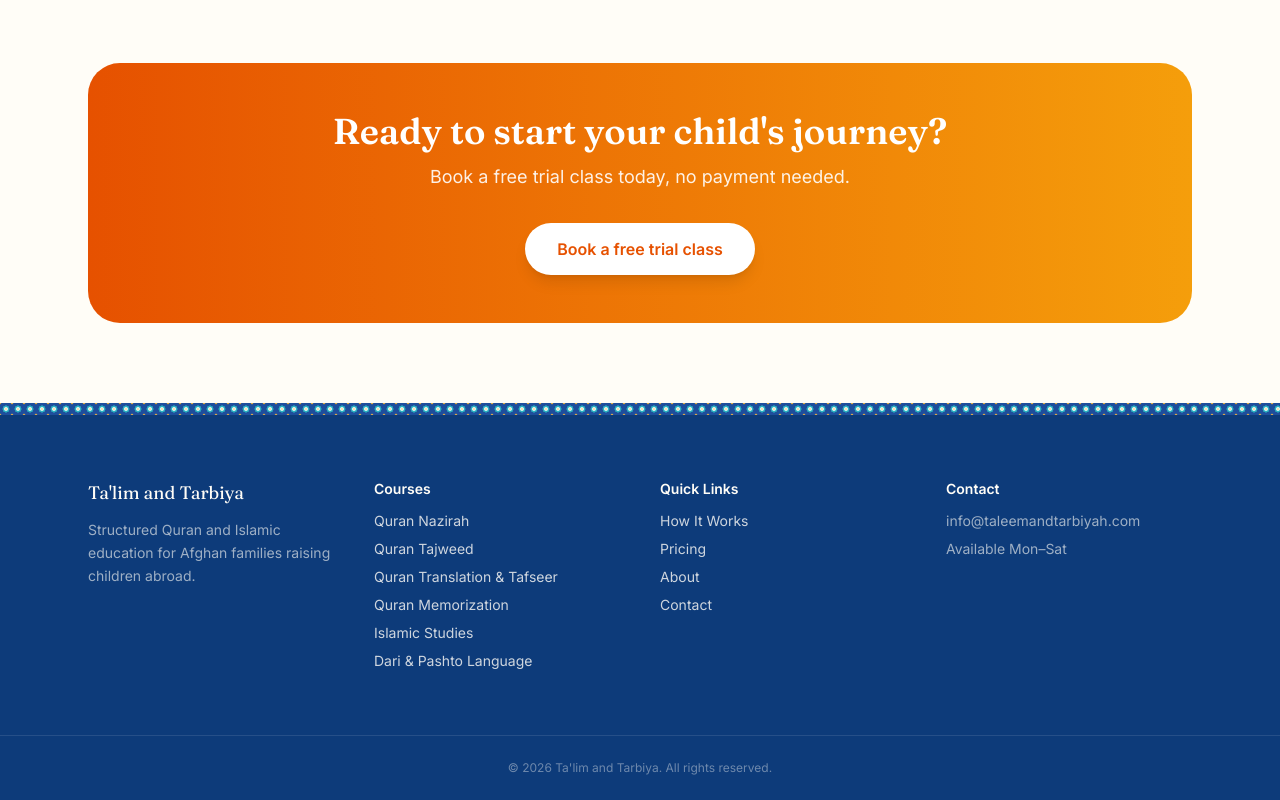
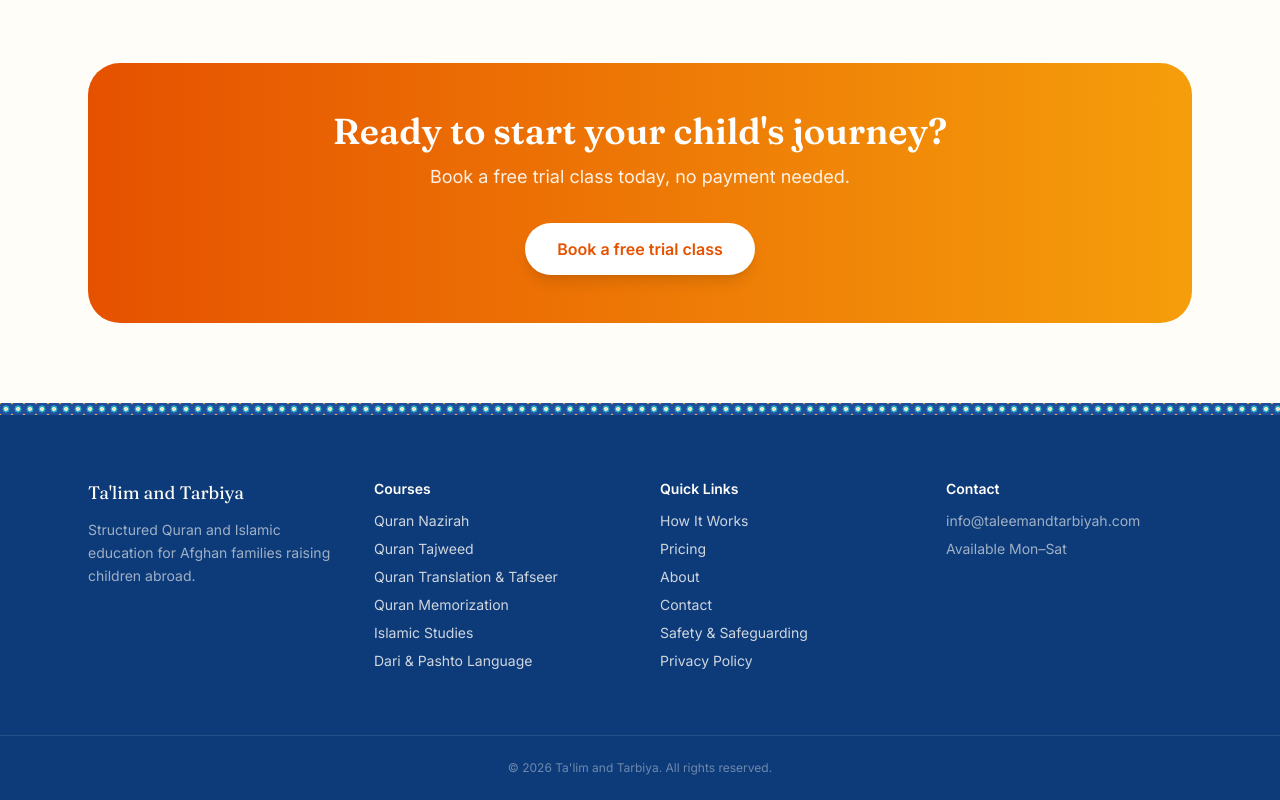
Before and after one commit to SamiHotak26/Taleem-And-Tarbiyah, a Next.js app: page / in a window 1280 px wide. Shown: the part 3204-4004 px from the top of the page. Built offline with nearby package versions, Linux system fonts and the light colour scheme; no server answers.

Commit message:
Update Footer.tsx

```diff
--- a/components/Footer.tsx
+++ b/components/Footer.tsx
@@ -33,6 +33,8 @@ export default function Footer() {
             <li><Link href="/pricing" className="hover:text-clay-light">Pricing</Link></li>
             <li><Link href="/about" className="hover:text-clay-light">About</Link></li>
             <li><Link href="/contact" className="hover:text-clay-light">Contact</Link></li>
+            <li><Link href="/safeguarding" className="hover:text-clay-light">Safety &amp; Safeguarding</Link></li>
+            <li><Link href="/privacy" className="hover:text-clay-light">Privacy Policy</Link></li>
           </ul>
         </div>
 
@@ -40,8 +42,8 @@ export default function Footer() {
           <p className="text-sm font-semibold text-cream">Contact</p>
           <ul className="mt-3 space-y-2 text-sm text-cream/60">
             <li>
-                <a href="mailto:info@taleemandtarbiyah.com" className="hover:text-clay-light">
-     info@taleemandtarbiyah.com
+              <a href="mailto:info@taleemandtarbiyah.com" className="hover:text-clay-light">
+                info@taleemandtarbiyah.com
               </a>
             </li>
             <li>Available Mon–Sat</li>
```
